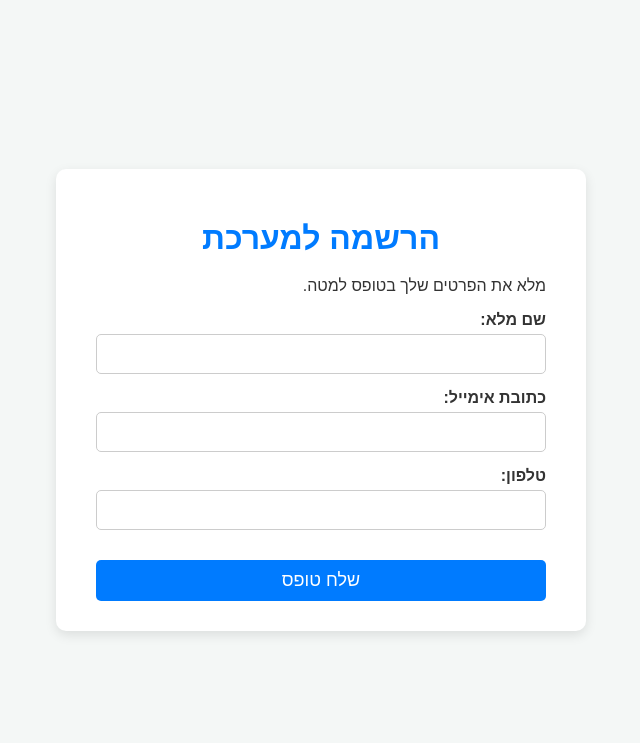
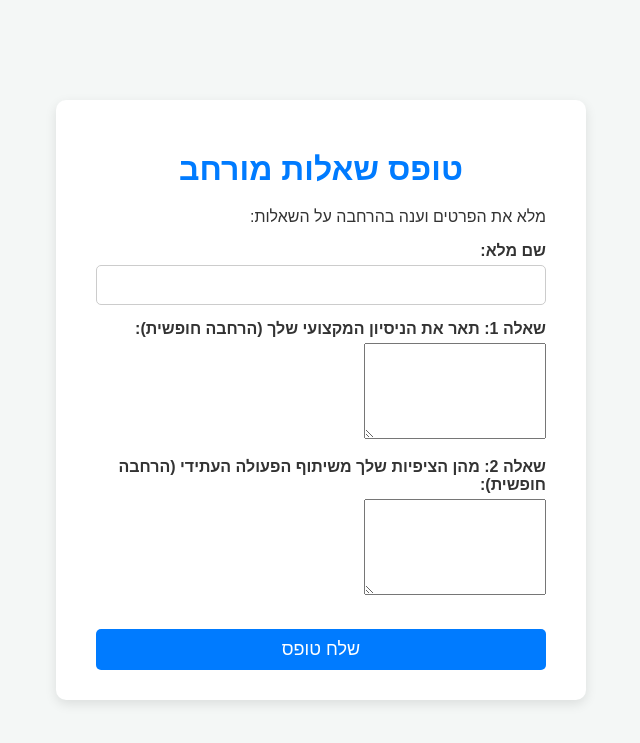
Before and after one commit to shdk052/mom, a Flask app: page / in a window 1280 px wide. Shown: the top 743 px of the page, without its empty margins (319-959 px from the left). Run offline with Flask 3, Linux system fonts and the light colour scheme.

Commit message:
Update form.html

```diff
--- a/templates/form.html
+++ b/templates/form.html
@@ -15,7 +15,7 @@
 
             <div class="message success">
                 <h1>✅ תודה רבה!</h1>
-                <p>הטופס נשלח בהצלחה והנתונים נשמרו ב-Google Sheets.</p>
+                <p>הטופס נשלח בהצלחה לאימייל המוגדר.</p>
                 <a href="{{ url_for('index') }}" class="button-link">חזור לטופס</a>
             </div>
 
@@ -23,7 +23,7 @@
 
             <div class="message error">
                 <h1>❌ אירעה שגיאה!</h1>
-                <p>מצטערים, לא הצלחנו לשלוח את הנתונים. אנא בדוק את הגדרות השרת.</p>
+                <p>מצטערים, לא הצלחנו לשלוח את המייל. אנא בדוק את משתני הסביבה (EMAIL\_USER, EMAIL\_PASSWORD).</p>
                 <a href="{{ url_for('index') }}" class="button-link">נסה שוב</a>
             </div>
 
@@ -31,8 +31,8 @@
 
             {# ----------------- הצגת הטופס המקורי ----------------- #}
 
-            <h1>הרשמה למערכת</h1>
-            <p>מלא את הפרטים שלך בטופס למטה.</p>
+            <h1>טופס שאלות מורחב</h1>
+            <p>מלא את הפרטים וענה בהרחבה על השאלות:</p>
 
             <form method="POST" action="/submit">
 
@@ -42,13 +42,13 @@
                 </div>
 
                 <div class="form-group">
-                    <label for="email">כתובת אימייל:</label>
-                    <input type="email" id="email" name="email" required>
+                    <label for="q1">שאלה 1: תאר את הניסיון המקצועי שלך (הרחבה חופשית):</label>
+                    <textarea id="q1" name="q1" rows="6" required></textarea>
                 </div>
 
                 <div class="form-group">
-                    <label for="phone">טלפון:</label>
-                    <input type="tel" id="phone" name="phone">
+                    <label for="q2">שאלה 2: מהן הציפיות שלך משיתוף הפעולה העתידי (הרחבה חופשית):</label>
+                    <textarea id="q2" name="q2" rows="6" required></textarea>
                 </div>
 
                 <button type="submit">שלח טופס</button>
```
